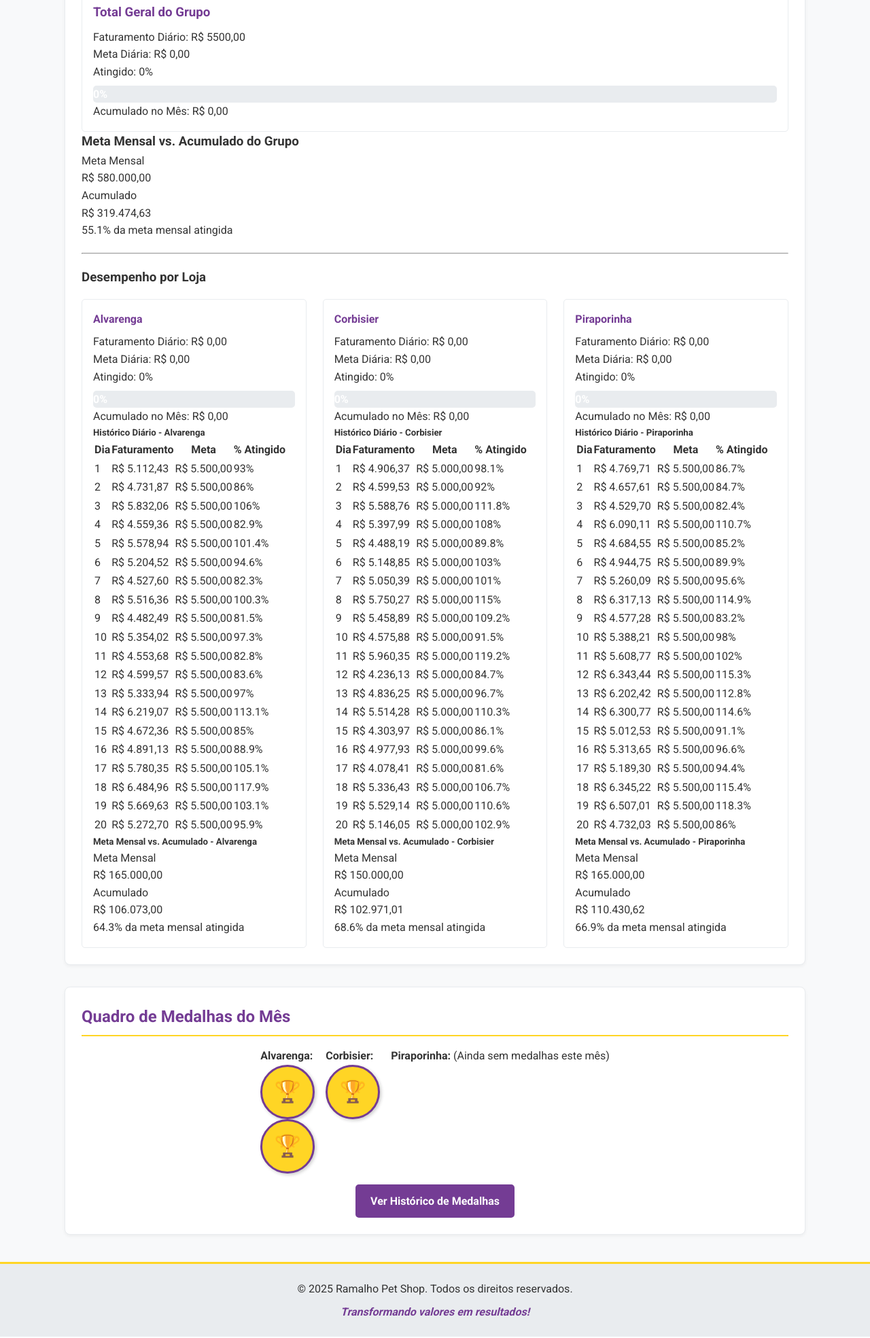
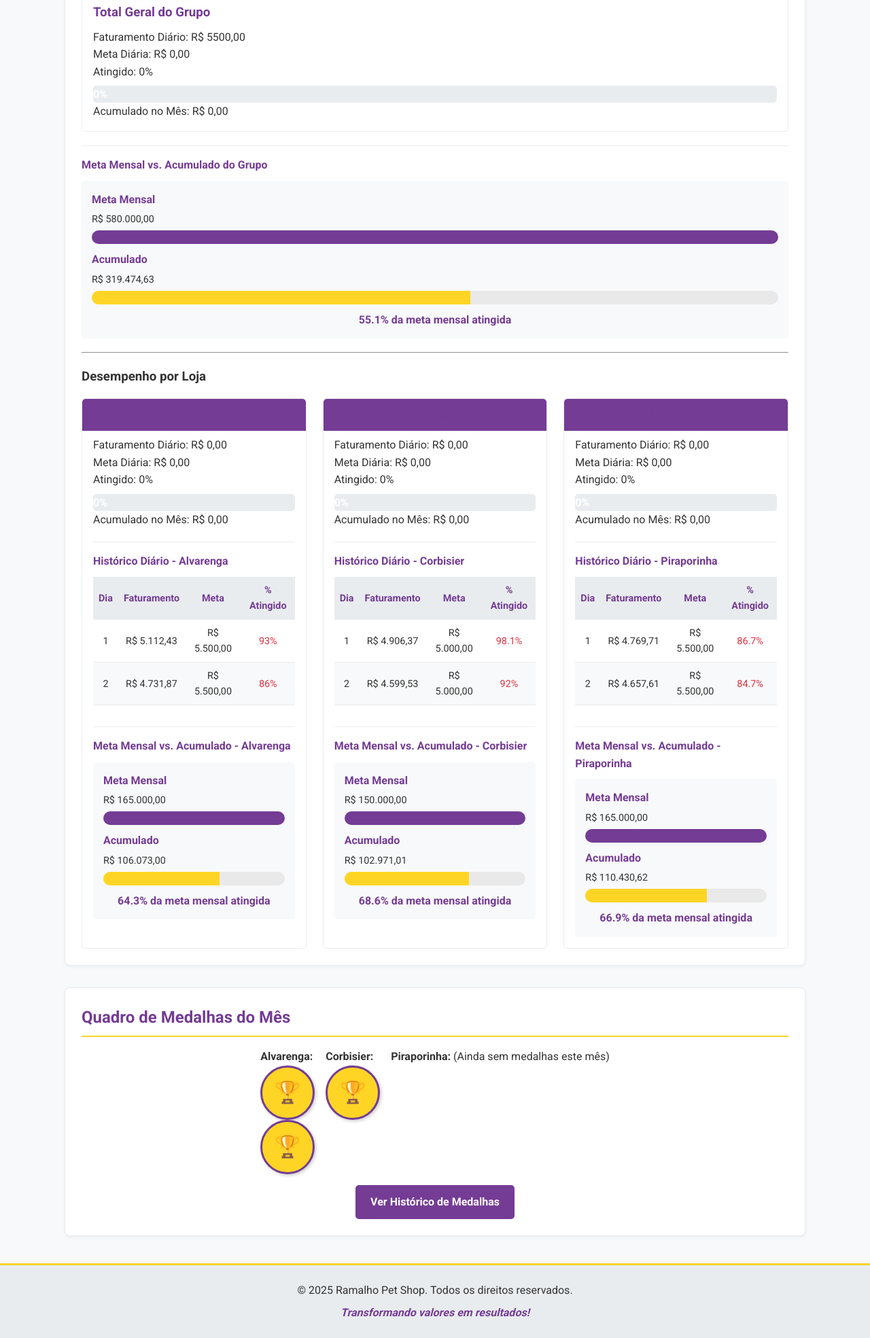
Before and after one commit to PetRamalho/ramalho-petshop-metas, a Flask app: page /dashboard/master in a window 1280 px wide. Shown: the part 595-2564 px from the top of the page at 68% size. Run offline with Flask 3, Linux system fonts and the light colour scheme; a user stored in the database is signed in; data comes from the database, SQL or seed files in the repository.

Commit message:
Update style.css

```diff
--- a/src/static/css/style.css
+++ b/src/static/css/style.css
@@ -432,3 +432,126 @@
         margin-bottom: 5px;
     }
 }
+
+/* Estilos para o nome da loja no card */
+.nome-loja {
+    background-color: var(--cor-roxo-principal);
+    color: white;
+    padding: 8px;
+    margin: -1rem -1rem 1rem -1rem;
+    border-radius: 5px 5px 0 0;
+    text-align: center;
+    font-size: 1.2rem;
+}
+
+/* Estilos para a tabela de histórico diário */
+.historico-diario-container {
+    margin-top: 20px;
+    border-top: 1px solid var(--cor-fundo-escuro);
+    padding-top: 15px;
+}
+
+.historico-diario-container h5 {
+    color: var(--cor-roxo-principal);
+    margin-bottom: 10px;
+    font-size: 1rem;
+}
+
+.tabela-container {
+    max-height: 200px;
+    overflow-y: auto;
+    margin-bottom: 15px;
+}
+
+.tabela-historico {
+    width: 100%;
+    border-collapse: collapse;
+    font-size: 0.9rem;
+}
+
+.tabela-historico th,
+.tabela-historico td {
+    padding: 8px;
+    text-align: center;
+    border-bottom: 1px solid var(--cor-fundo-escuro);
+}
+
+.tabela-historico th {
+    background-color: var(--cor-fundo-escuro);
+    color: var(--cor-roxo-principal);
+    position: sticky;
+    top: 0;
+}
+
+.tabela-historico tr:nth-child(even) {
+    background-color: var(--cor-fundo-claro);
+}
+
+.meta-atingida {
+    color: var(--cor-sucesso);
+    font-weight: bold;
+}
+
+.meta-nao-atingida {
+    color: var(--cor-erro);
+}
+
+/* Estilos para o gráfico de meta mensal vs. acumulado */
+.grafico-meta-mensal {
+    margin-top: 20px;
+    border-top: 1px solid var(--cor-fundo-escuro);
+    padding-top: 15px;
+}
+
+.grafico-meta-mensal h3,
+.grafico-meta-mensal h5 {
+    color: var(--cor-roxo-principal);
+    margin-bottom: 10px;
+    font-size: 1rem;
+}
+
+.grafico-container {
+    background-color: var(--cor-fundo-claro);
+    padding: 15px;
+    border-radius: 5px;
+}
+
+.grafico-barra {
+    margin-bottom: 10px;
+}
+
+.grafico-label {
+    font-weight: bold;
+    margin-bottom: 5px;
+    color: var(--cor-roxo-principal);
+}
+
+.grafico-valor {
+    font-size: 0.9rem;
+    margin-bottom: 5px;
+}
+
+.barra-meta, .barra-acumulado {
+    height: 20px;
+    background-color: #e9e9e9;
+    border-radius: 10px;
+    overflow: hidden;
+}
+
+.barra-meta .barra-preenchimento {
+    height: 100%;
+    background-color: var(--cor-roxo-principal);
+}
+
+.barra-acumulado .barra-preenchimento {
+    height: 100%;
+    background-color: var(--cor-amarelo-principal);
+    transition: width 0.5s ease-in-out;
+}
+
+.grafico-percentual {
+    text-align: center;
+    margin-top: 10px;
+    font-weight: bold;
+    color: var(--cor-roxo-principal);
+}
```
